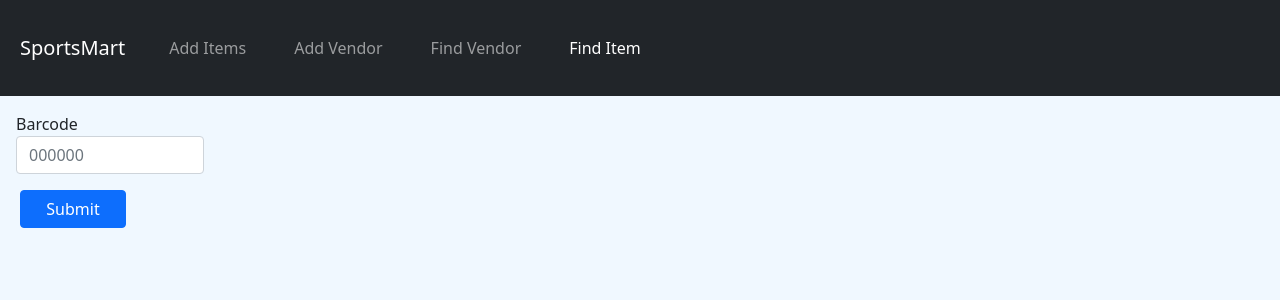
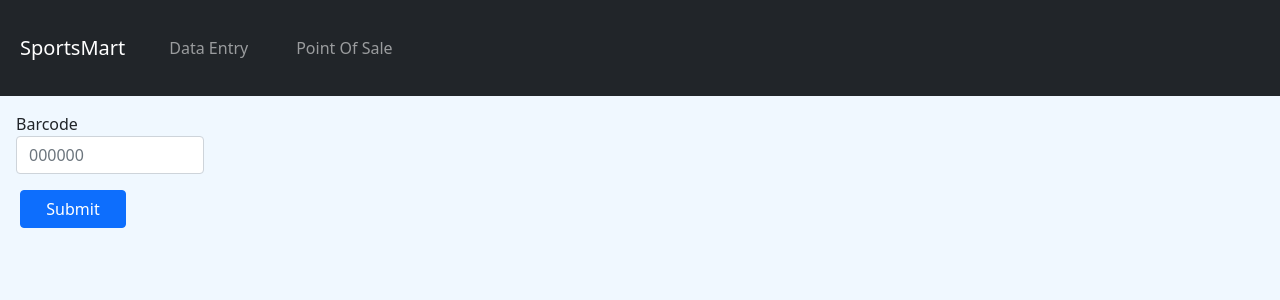
Before and after one commit to jlove-dev/sportsmart-v3, an Angular app: page /find-item in a window 1280 px wide. Shown: the top 300 px of the page. Built offline with nearby package versions, Linux system fonts and the light colour scheme.

Commit message:
Small change to address issue #5 - ngModel is now disconnected from the displayed data so the form doesn't update said data.

```diff
--- a/src/app/modules/data-entry/components/add-seller/add-seller.component.ts
+++ b/src/app/modules/data-entry/components/add-seller/add-seller.component.ts
@@ -31,7 +31,6 @@ export class AddSellerComponent implements OnInit {
 
   submitted = false;
 
-  //FIXME - is this the best way to reset this form?
   onSubmit(sellerForm: NgForm) {
     this.apiService.createSeller(this.seller).subscribe(() => {
       console.log(`Created seller: ${this.seller.firstName}`);
--- a/src/app/modules/data-entry/components/find-vendor/find-vendor.component.ts
+++ b/src/app/modules/data-entry/components/find-vendor/find-vendor.component.ts
@@ -9,8 +9,6 @@ import {DataApiService} from "../../services/data-api.service";
   styleUrls: ['./find-vendor.component.scss']
 })
 export class FindVendorComponent implements OnInit {
-
-  //FIXME - there's some issues with how this functions. If the VendorID is invalid on the API, it does funny things
 
   constructor(private apiService: DataApiService) { }
 
--- a/src/app/modules/point-of-sale/components/find-item/find-item.component.html
+++ b/src/app/modules/point-of-sale/components/find-item/find-item.component.html
@@ -7,7 +7,7 @@
   <div class="row">
     <div class="form-group col-md-2">
       <label for="vendorID">Barcode</label>
-      <input name="id" type="text" class="form-control" id="vendorID" placeholder="000000" [(ngModel)]="this.item.barCode">
+      <input name="id" type="text" class="form-control" id="vendorID" placeholder="000000" [(ngModel)]="this.barCodeLookup">
     </div>
   </div>
   <div class="row">
--- a/src/app/modules/point-of-sale/components/find-item/find-item.component.ts
+++ b/src/app/modules/point-of-sale/components/find-item/find-item.component.ts
@@ -11,8 +11,6 @@ import {items} from "../../../../shared/item-class/item";
 })
 export class FindItemComponent implements OnInit {
 
-  //FIXME - there's some issues with how this functions. If the VendorID is invalid on the API, it does funny things
-
   constructor(private apiService: DataApiService) { }
 
   item: items = {
@@ -21,6 +19,7 @@ export class FindItemComponent implements OnInit {
     price: ''
 }
 
+  barCodeLookup = '';
   itemLookupError = false;
   holdPreviousBarCode = '';
 
@@ -28,8 +27,8 @@ export class FindItemComponent implements OnInit {
   }
 
   onSubmit(form: NgForm) {
-    this.holdPreviousBarCode = this.item.barCode;
-    this.apiService.getItem(this.item.barCode).subscribe((data: any) => {
+    this.holdPreviousBarCode = this.barCodeLookup;
+    this.apiService.getItem(this.barCodeLookup).subscribe((data: any) => {
       this.item.barCode = data.barCode;
       this.item.category = data.category;
       this.item.price = data.price;
--- a/src/app/shared/nav-header/nav-header.component.ts
+++ b/src/app/shared/nav-header/nav-header.component.ts
@@ -16,20 +16,29 @@ export class NavHeaderComponent implements OnInit {
   previousLocation = '';
 
   //FIXME - this being called many times, why?
+  //FIXME - it's also really messy, should be a better way to structure it
   checkLocation(){
     //Determine the current route used by the application to display the proper nav bar
-    if(this.router.url === '/'){
+    if(this.router.url === '/') {
       this.previousLocation = '/'
       return 'home'
-    } else if (this.router.url === '/find-vendor'){ //Tricky way to determine if the previous route was from pos or dataentry
+    } else if (this.router.url === '/find-item')
+    {
+      if(this.previousLocation === '/sell-item'){
+        return 'sales'
+      } else if (this.previousLocation === '/add-item') {
+        return 'dataEntry'
+      } else {
+        return 'home'
+      }
+    }
+     else if (this.router.url === '/find-vendor'){ //Tricky way to determine if the previous route was from pos or dataentry
 
       if(this.previousLocation === '/sell-item') { //Display pos nav header
         return 'sales'
       } else if (this.previousLocation === '/add-item') { //Display dataEntry nav header
         return 'dataEntry'
       } else { //Should read here but if it does, display home header
-        //FIXME - this does result in a bug if you type in directly /find-vendor
-        //FIXME - not critical
         return 'home'
       }
 
```
